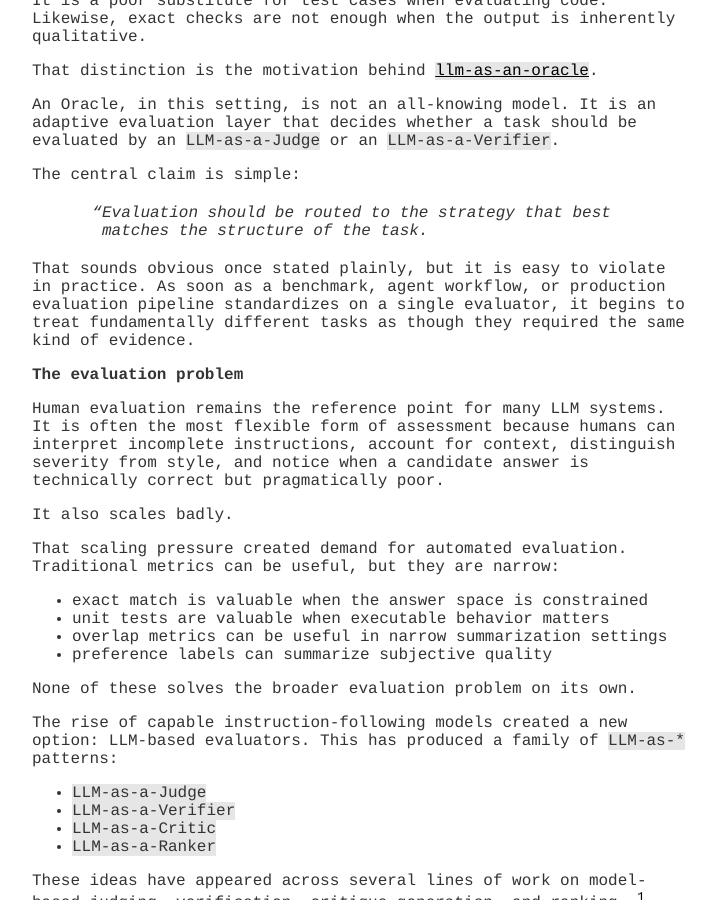
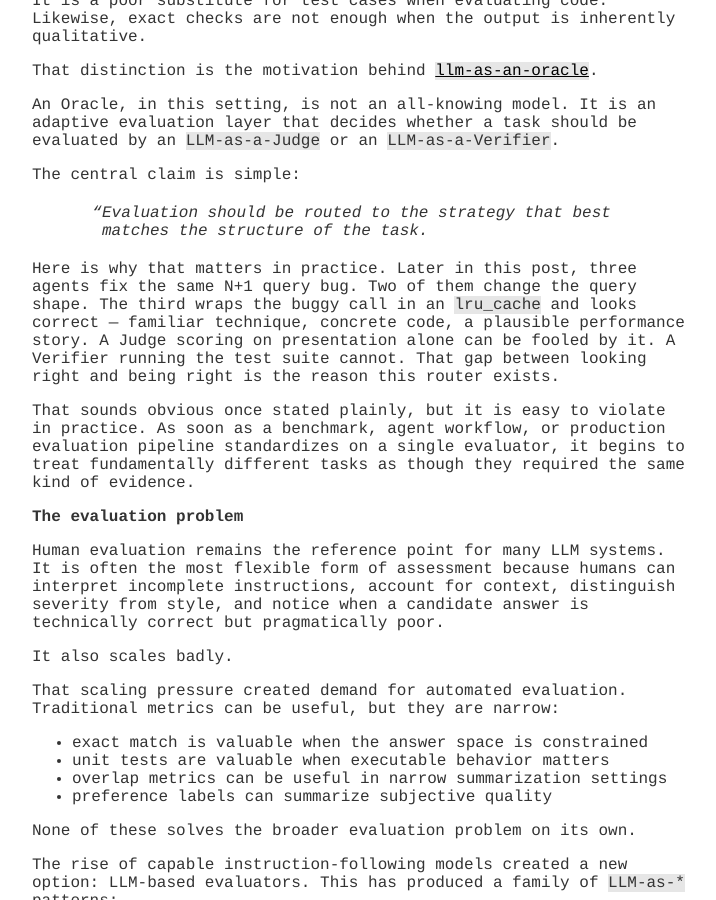
Before and after one commit to hsanchez/hsanchez.github.io, a Jekyll site: the page built from posts/notes/_posts/2026-05-13-llm-as-an-oracle.md, in a window 1280 px wide and 900 px high, scrolled down 958 px. Shown: the whole window, without its empty margins (278-994 px from the left). Built offline with Jekyll 4.4.1, drawn with Linux system fonts in a browser that asks for light colours.

Commit message:
Update 2026-05-13-llm-as-an-oracle.md

```diff
--- a/posts/notes/_posts/2026-05-13-llm-as-an-oracle.md
+++ b/posts/notes/_posts/2026-05-13-llm-as-an-oracle.md
@@ -24,6 +24,13 @@ The central claim is simple:
 
 > Evaluation should be routed to the strategy that best matches the structure
 > of the task.
+
+Here is why that matters in practice. Later in this post, three agents fix the
+same N+1 query bug. Two of them change the query shape. The third wraps the
+buggy call in an `lru_cache` and looks correct — familiar technique, concrete
+code, a plausible performance story. A Judge scoring on presentation alone can
+be fooled by it. A Verifier running the test suite cannot. That gap between
+looking right and being right is the reason this router exists.
 
 That sounds obvious once stated plainly, but it is easy to violate in practice.
 As soon as a benchmark, agent workflow, or production evaluation pipeline
```
